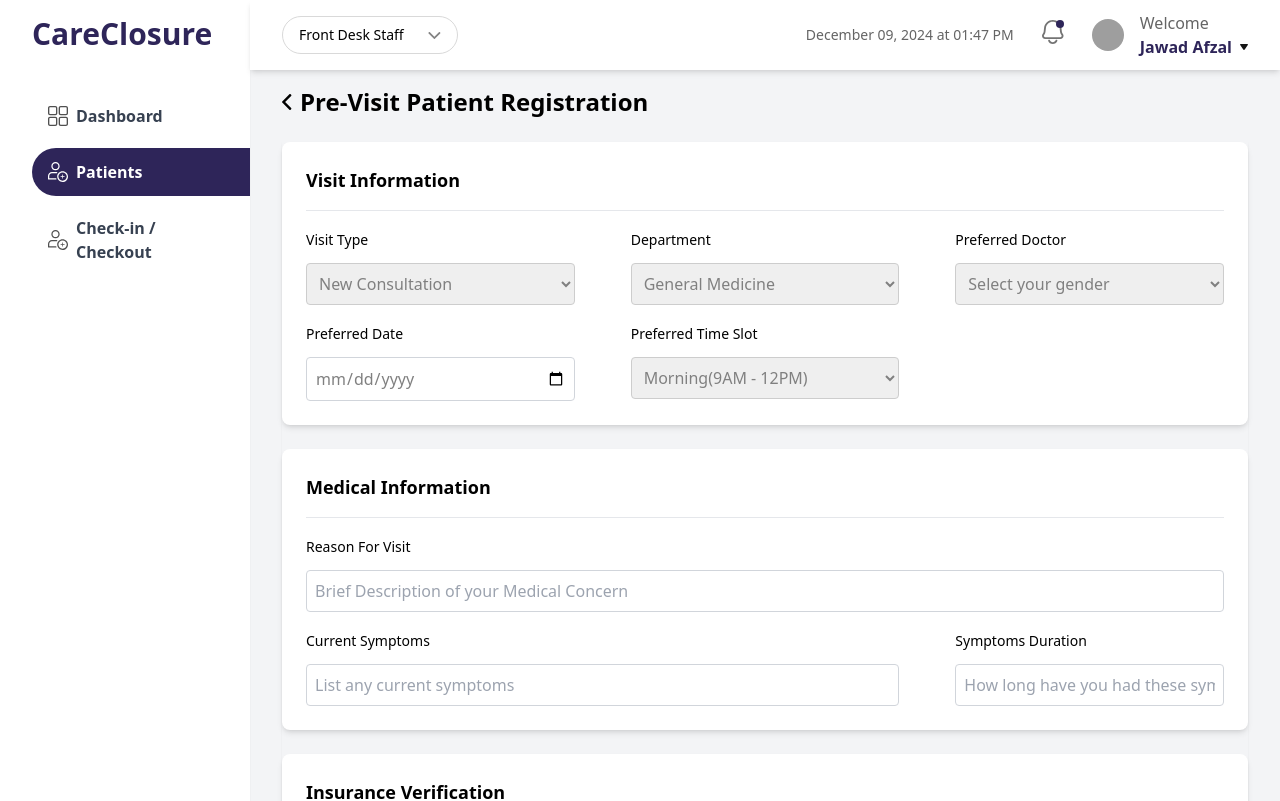
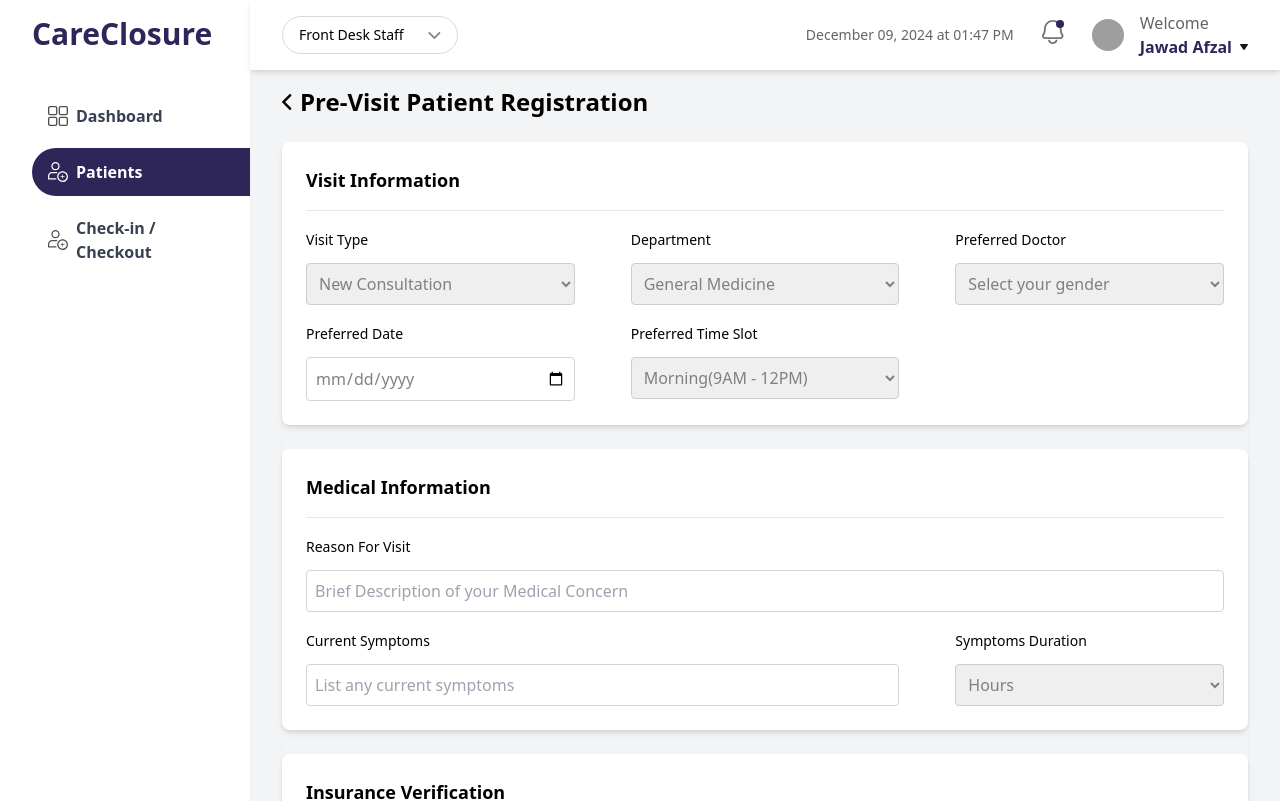
Before and after one commit to irum-shah78/care-closure, a React (Create React App) app: page /patients/patient-details/pre-visit in a window 1280 px wide. Shown: the top 801 px of the page. Built offline with nearby package versions, Linux system fonts and the light colour scheme; grey boxes are pictures that could not be loaded.

Commit message:
dropdwon added

```diff
--- a/src/pages/previsitregistration/PreRegistration.jsx
+++ b/src/pages/previsitregistration/PreRegistration.jsx
@@ -14,7 +14,6 @@ const PreRegistration = () => {
     navigate("/patients/patient-details", { state: { patient } });
   };
 
-  // Form states
   const [visitType, setVisitType] = useState("");
   const [department, setDepartment] = useState("");
   const [preferredDoctor, setPreferredDoctor] = useState("");
@@ -23,11 +22,8 @@ const PreRegistration = () => {
 
   const handleSubmit = (e) => {
     e.preventDefault();
-
-    // Generate dynamic visit ID
     const visitId = `#${Math.floor(1000 + Math.random() * 9000)}`;
 
-    // Create visit details object
     const visitDetails = {
       patientId: patient?.id,
       name: patient?.name,
@@ -39,19 +35,13 @@ const PreRegistration = () => {
       preferredTimeSlot,
     };
 
-    // Retrieve existing visit data from localStorage
     const storedData = localStorage.getItem("patientVisits");
     const existingVisits = Array.isArray(JSON.parse(storedData))
       ? JSON.parse(storedData)
       : [];
 
-    // Append the new visit details
     existingVisits.push(visitDetails);
-
-    // Save the updated data back to localStorage
     localStorage.setItem("patientVisits", JSON.stringify(existingVisits));
-
-    // Redirect to the patient details page
     navigate("/patients/patient-details", { state: { patient } });
   };
 
@@ -116,9 +106,10 @@ const PreRegistration = () => {
       placeholder: "List any current symptoms",
     },
     {
-      type: "text",
+      type: "select",
       label: "Symptoms Duration",
-      placeholder: "How long have you had these symptoms?",
+      placeholder: "Hours",
+      options: ["Hours", "Days", "Weeks"],
     },
   ];
 
```
